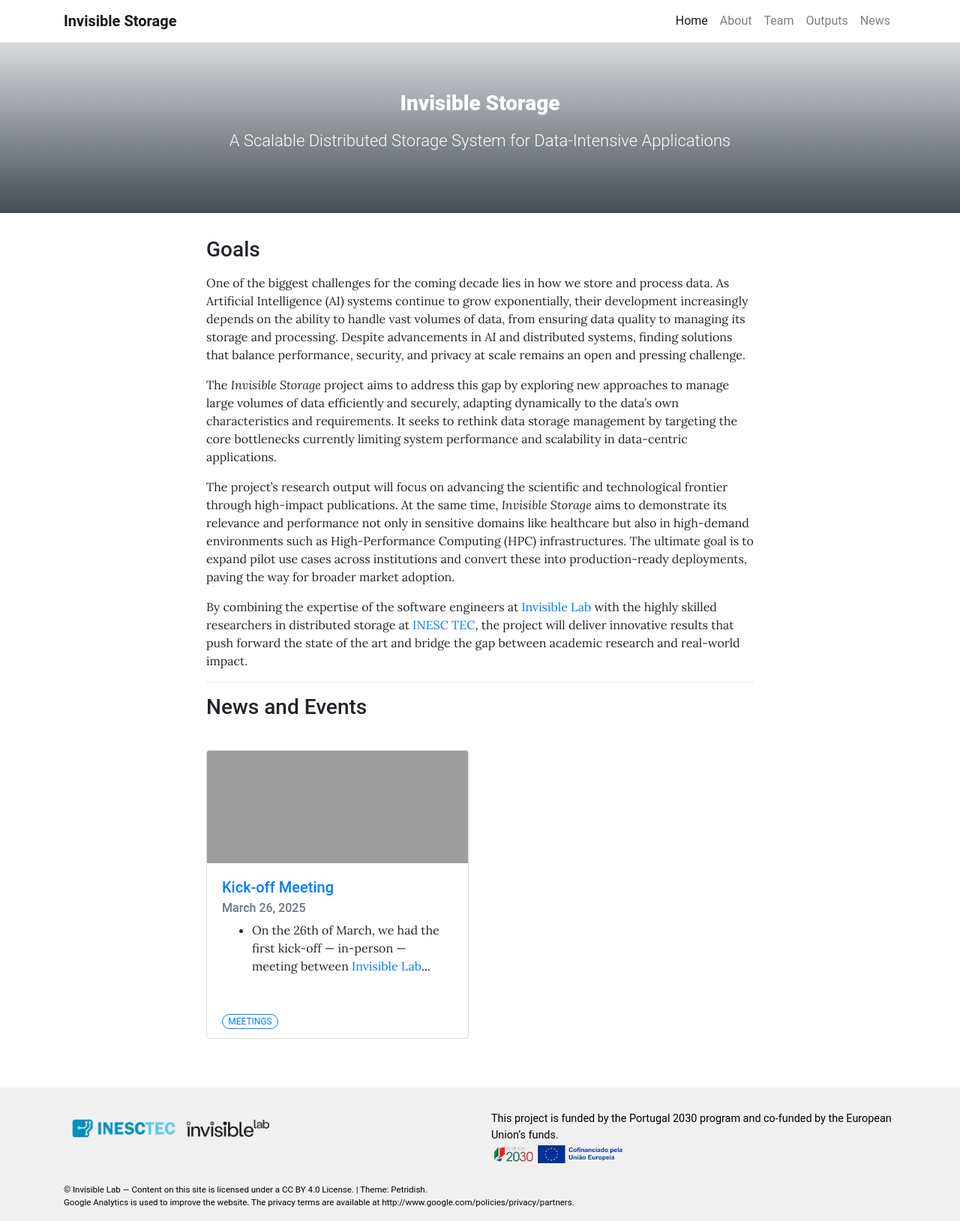
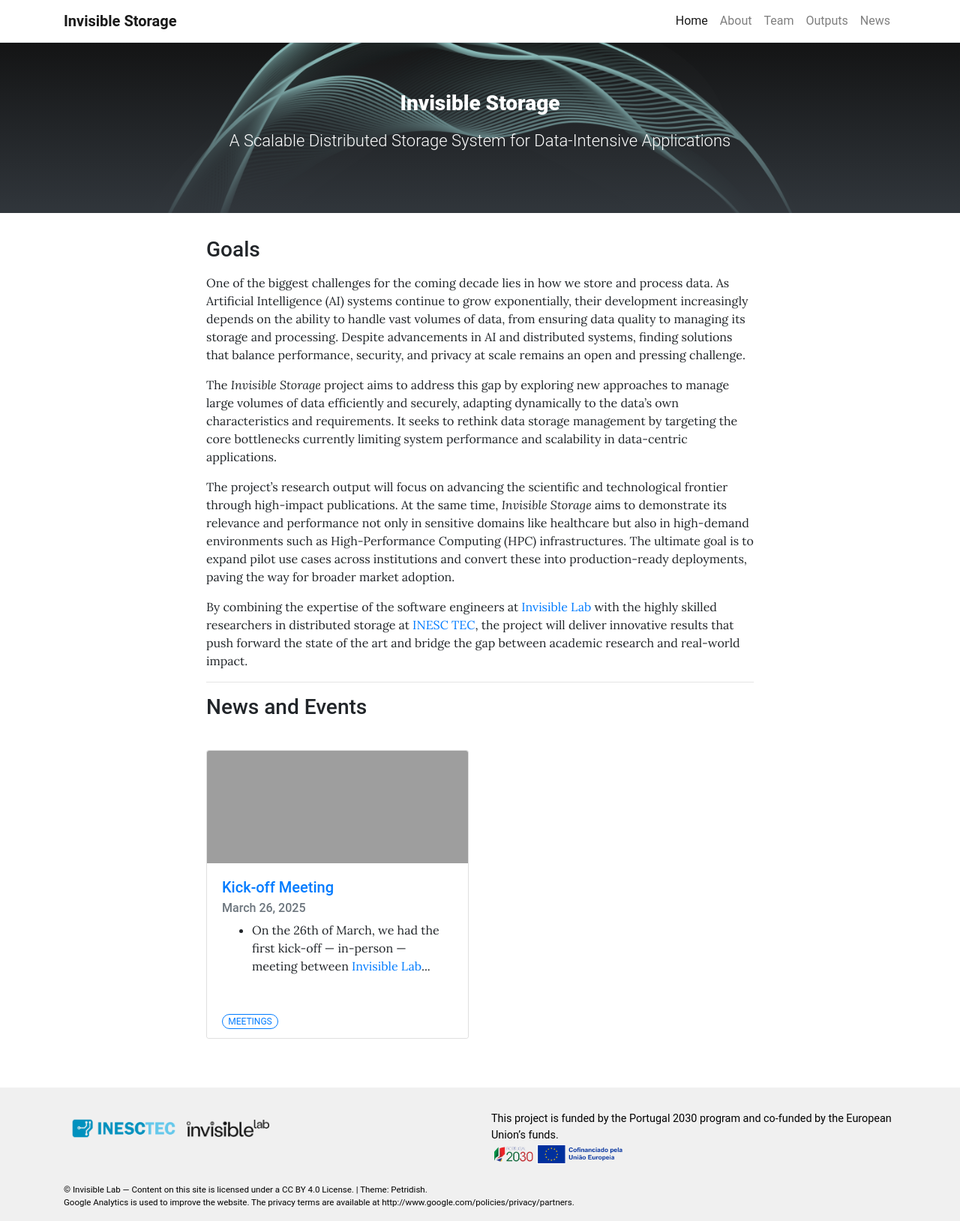
Before and after one commit to invisiblelab-dev/invisible-storage-project-website, a Jekyll site: the page built from pages/home.md, in a window 1280 px wide. Shown: the whole page at 75% size. Built offline with Jekyll 4.4.1, drawn with Linux system fonts in a browser that asks for light colours; grey boxes are pictures that could not be loaded.

Commit message:
Update home.md

```diff
--- a/pages/home.md
+++ b/pages/home.md
@@ -2,7 +2,7 @@
 layout: home
 title: <p style="font-size:28px;">Invisible Storage</p>
 description: <p style="font-size:22px;">A Scalable Distributed Storage System for Data-Intensive Applications</p>
-background: /invisible-storage-project-website/assets/img/blueheader.png
+background: /assets/img/blueheader.png
 permalink: /
 ---
 
```
